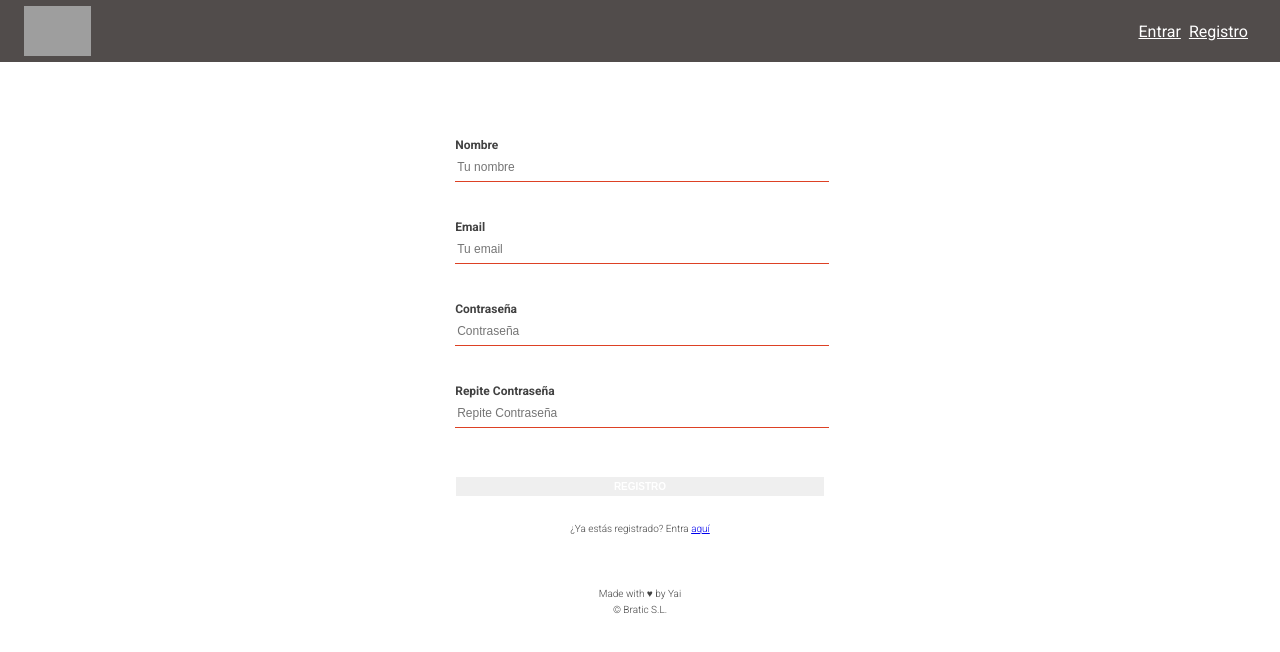
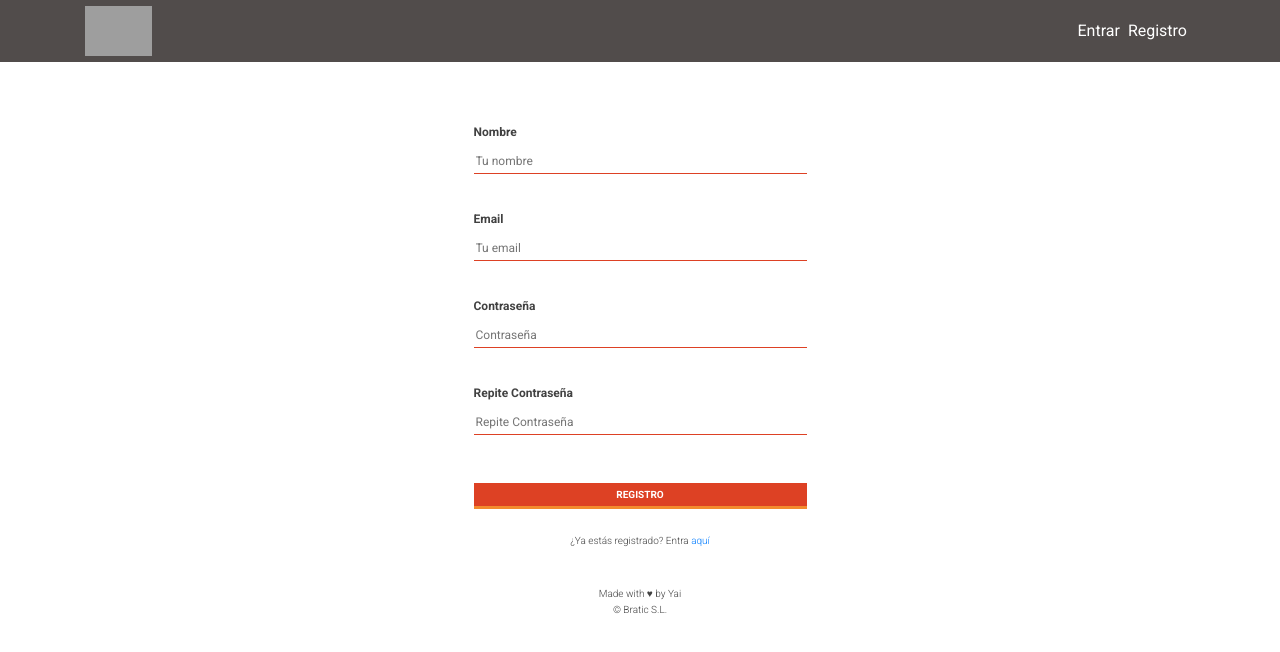
Before and after one commit to Yaiyai/bratic-cms, a React (Create React App) app in the folder client/: page /registro in a window 1280 px wide. Shown: the top 652 px of the page. Built offline with nearby package versions, Linux system fonts and the light colour scheme; no server answers; grey boxes are pictures that could not be loaded.

Commit message:
new test od deploy

```diff
--- a/client/package.json
+++ b/client/package.json
@@ -10,6 +10,7 @@
     "@testing-library/jest-dom": "^5.11.8",
     "@testing-library/react": "^11.2.2",
     "@testing-library/user-event": "^12.6.0",
+    "bootstrap": "^4.5.3",
     "dotenv-cli": "^4.0.0",
     "node-sass": "^4.14.1",
     "react": "^17.0.1",
--- a/client/src/App.jsx
+++ b/client/src/App.jsx
@@ -1,6 +1,7 @@
 import { useEffect, useReducer, useRef } from 'react'
 import { AuthContext } from './reducers/auth/AuthContext'
 import { AuthReducer } from './reducers/auth/authReducer'
+import 'bootstrap/dist/css/bootstrap.min.css'
 import './global.scss'
 import { library } from '@fortawesome/fontawesome-svg-core'
 import { fab } from '@fortawesome/free-brands-svg-icons'
--- a/client/src/styles/elements/buttons.scss
+++ b/client/src/styles/elements/buttons.scss
@@ -9,21 +9,22 @@
 .my-btn {
 	font-weight: $weight-semibold;
 	font-size: $font-sm;
-	background-color: map-get($theme-colors, 'light-primary');
-	border: 1px solid map-get($theme-colors, 'light-primary');
+	background-color: map-get($theme-colors, 'primary');
+	border: none;
+	border-bottom: 3px solid map-get($theme-colors, 'secondary');
 	color: white;
-	padding: calc(#{$module} / 3) calc(#{$module} / 2);
+	padding: calc(#{$module} / 2) calc(#{$module} / 1);
 	text-transform: uppercase;
 
 	&:hover {
-		border: 1px solid map-get($theme-colors, 'primary');
-		background-color: map-get($theme-colors, 'primary');
+		border-bottom: 3px solid map-get($theme-colors, 'primary');
+		background-color: map-get($theme-colors, 'secondary');
 		color: white;
 	}
 	&.secondary {
 		background-color: white;
-		color: map-get($theme-colors, 'light-primary');
-		border: 1px solid map-get($theme-colors, 'light-primary');
+		color: map-get($theme-colors, 'primary');
+		border: 1px solid map-get($theme-colors, 'primary');
 		&:hover {
 			color: map-get($theme-colors, 'secondary');
 			border: 1px solid map-get($theme-colors, 'secondary');
```
Also changed, not shown: 1 other file (tests, documents, lock files or other folders).
